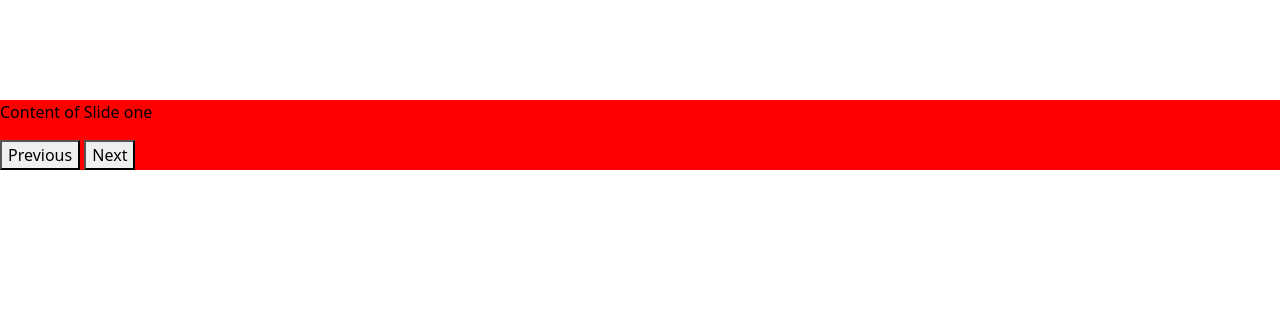
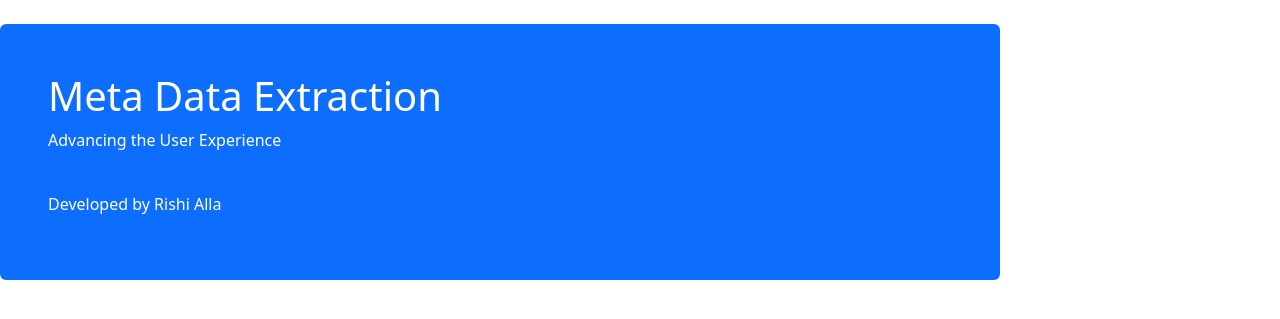
Before and after one commit to deantaylormax/flask_demo, a Flask app: page / in a window 1280 px wide. Shown: the part 56-375 px from the top of the page. Run offline with Flask 3, Linux system fonts and the light colour scheme.

Commit message:
added reqs file back

```diff
--- a/templates/index.html
+++ b/templates/index.html
@@ -1,59 +1,12 @@
 {% extends 'base.html' %}
 
 {% block content %}
-<!-- <div class="container-top">
+<div class="container-top">
     <div class="mt-4 p-5 bg-primary text-white rounded" style="margin-right:280px;">
         <h1>Meta Data Extraction</h1>
         <p>Advancing the User Experience</p>
         <p style="margin-top:40px;">Developed by Rishi Alla</p>
     </div>
-</div> -->
-<div class="container-bottom" style="margin-top: 100px; background-color: red;">
-    <div class="slide" style="display: none;">
-        <p style="color: black">Content of Slide one</p>
-    </div>
-    <div class="slide" style="display: none;">
-        <p style="color: black">Content of Slide twp</p>
-    </div>
-    <button id="prev">Previous</button>
-    <button id="next">Next</button>
 </div>
 
-
-<script>
-    let currentSlide = 0;
-const slides = document.querySelectorAll('.slide');
-
-// Show first slide
-if (slides[currentSlide]) {
-    slides[currentSlide].style.display = 'block';
-}
-
-document.getElementById('prev').addEventListener('click', () => {
-    // Hide current slide
-    if (slides[currentSlide]) {
-        slides[currentSlide].style.display = 'none';
-    }
-
-    // Show previous slide
-    currentSlide--;
-    if (slides[currentSlide]) {
-        slides[currentSlide].style.display = 'block';
-    }
-});
-
-document.getElementById('next').addEventListener('click', () => {
-    // Hide current slide
-    if (slides[currentSlide]) {
-        slides[currentSlide].style.display = 'none';
-    }
-
-    // Show next slide
-    currentSlide++;
-    if (slides[currentSlide]) {
-        slides[currentSlide].style.display = 'block';
-    }
-});
-</script>
-
 {% endblock %}
```
Also changed, not shown: requirements.txt (added, +210 -0 lines).
